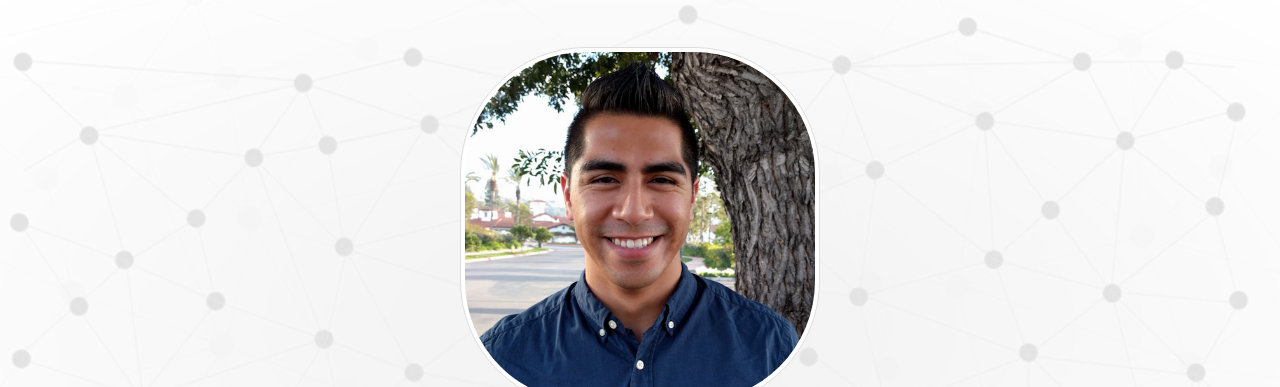
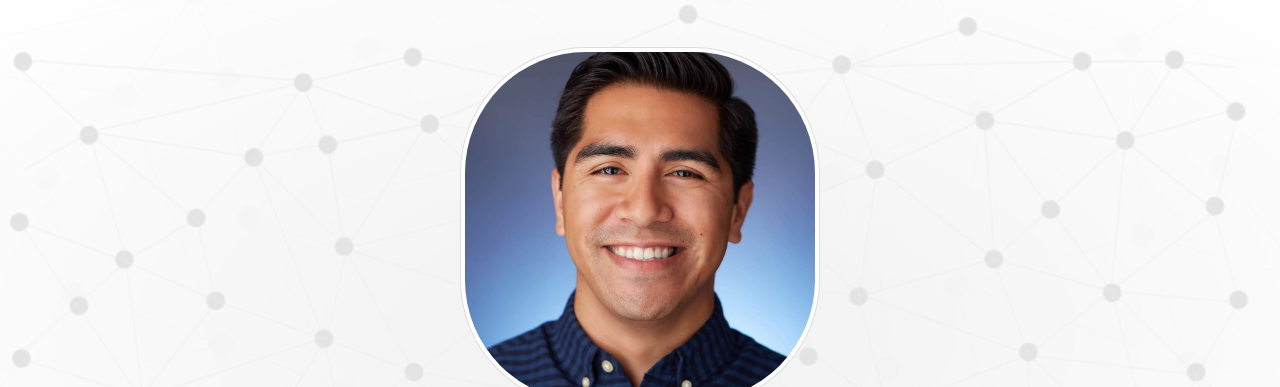
Before and after one commit to dacuevas/dacuevas.github.io, a plain HTML site: page index.html in a window 1280 px wide. Shown: the part 53-440 px from the top of the page. Drawn offline with Linux system fonts and the light colour scheme; files whose address does not match are found by name.

Commit message:
Update main photo

```diff
--- a/index.html
+++ b/index.html
@@ -84,7 +84,7 @@
                 <div class="col-xs-4">
                 </div>
                 <div class="col-xs-4">
-                    <img class="img-thumbnail" src="assets/imgs/me.png" style="border-radius:35%;">
+                    <img class="img-thumbnail" src="assets/imgs/me_headshot.jpg" style="border-radius:35%;">
                 </div>
                 <div class="col-xs-4">
                 </div>
```
